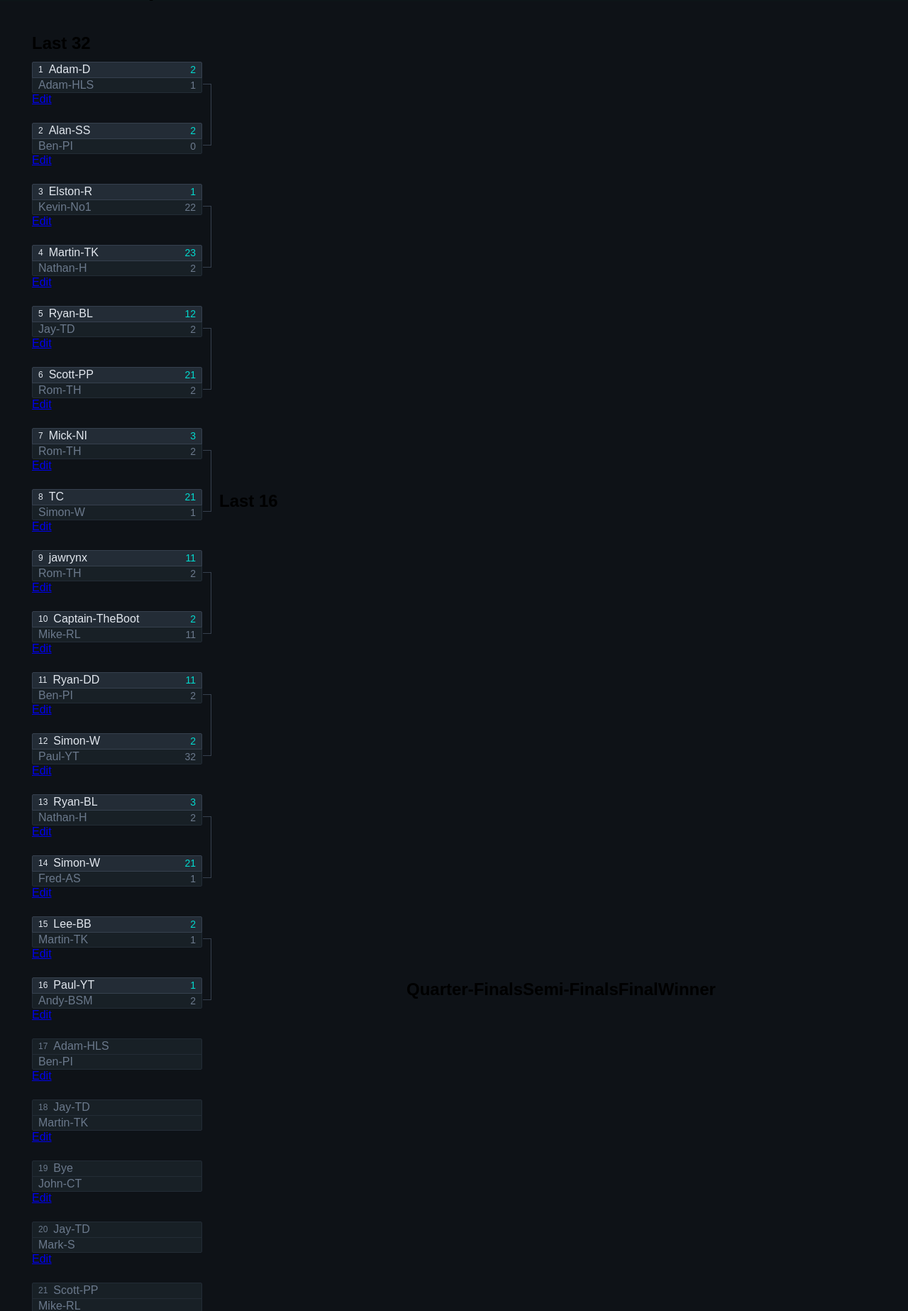
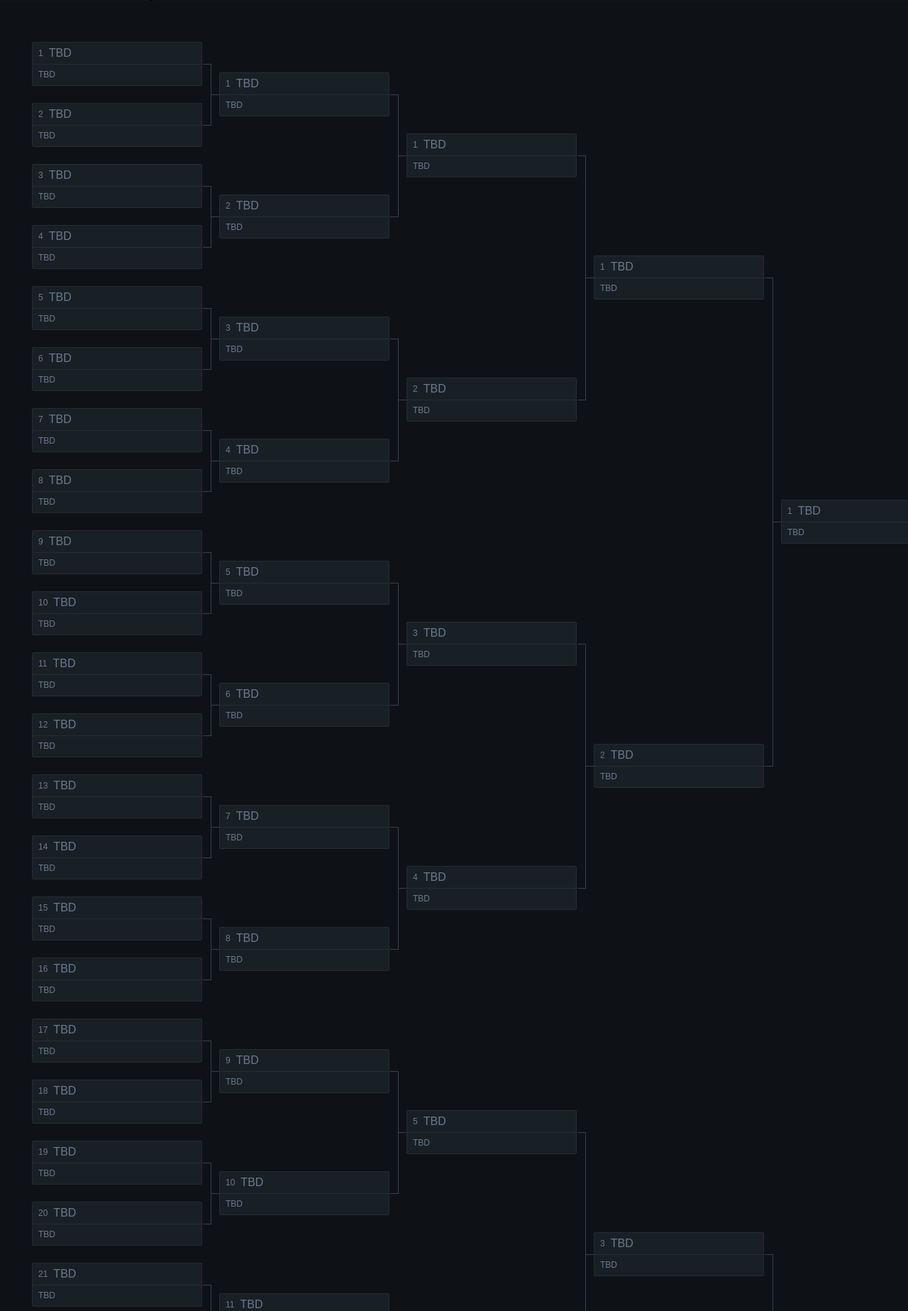
Before and after one commit to Jawrynx/ErdPL, a Django app: a page that uses tournaments/templates/tournaments/tournament.html in a window 1280 px wide. Shown: the part 115-1962 px from the top of the page at 71% size. Run offline with Django 5.2, Linux system fonts and the light colour scheme; data comes from the database, SQL or seed files in the repository; both versions use the stored data as it was after the commit; some libraries are stand-ins or nearby versions.

Commit message:
Added Full Tournament Grid with Placeholders

```diff
--- a/static/css/style.css
+++ b/static/css/style.css
@@ -1665,7 +1665,7 @@ div.match-images {
 /* Tournaments */
 
 .theme {
-    height: 100%;
+    height: 200%;
     width: 100%;
     position: absolute;
 }
@@ -1761,7 +1761,7 @@ div.match-images {
     left: -12px;
 }
 
-.match:nth-child(odd) .match-lines .line.two {
+.match:nth-child(even) .match-lines .line.two {
     transform: translate(0, -100%);
 }
 
@@ -1786,11 +1786,11 @@ div.match-images {
 }
 
 .column:nth-child(4) .match-lines .line.two {
-    height: 262px;
+    height: 345px;
 }
 
 .column:nth-child(5) .match-lines .line.two {
-    height: 349px;
+    height: 699px;
 }
 
 .disable-image .image,
@@ -1824,6 +1824,8 @@ div.match-images {
 .theme-dark {
     background: #0e1217;
     border-color: #040607;
+    overflow-x: auto;
+    min-height: 100%;
 }
 
 .theme-dark .match-lines .line {
@@ -1858,13 +1860,6 @@ div.match-images {
     font-size: 14px;
 }
 
-.last-16.match:last-child.match-lines.line.two {
-    height: 44px;
-    transform: none;
-}
-.match:nth-child(even):not(:first-child):not(:last-child).match-lines.line.two {
-    transform: translate(0, -100%);
-}
 
 
 
--- a/tournaments/templates/tournaments/tournament.html
+++ b/tournaments/templates/tournaments/tournament.html
@@ -10,29 +10,14 @@
     <div class="theme theme-dark">
         <div class="bracket disable-image">
             <div class="column last-32">
-                <h2>Last 32</h2>
-                {% for game in rounds.last_32 %}
-                    <div class="match last-32-match {% if game.winner and game.winner == game.player1 %}winner-top{% elif game.winner and game.winner == game.player2 %}winner-bottom{% endif %}" data-match-id="{{ game.id }}">
+                {% for i in 'xxxxxxxxxxxxxxxxxxxxxxxxxxxxxxxx' %} {## 32 matches #}
+                    <div class="match last-32-match" data-match-id="">
                         <div class="match-top team">
-                            <span class="seed">{{ forloop.counter }}</span> <span class="name">{{ game.player1.username }}</span>
-                            {% if game.winner %}
-                                <span class="score">{{ game.score1 }}</span>
-                            {% endif %}
+                            <span class="seed">{{ forloop.counter }}</span> <span class="name">TBD</span>
                         </div>
                         <div class="match-bottom team">
-                            <span class="name">
-                                {% if game.player2 %}
-                                    {{ game.player2.username }}
-                                {% else %}
-                                    TBD
-                                {% endif %}
-                            </span>
-                            {% if game.winner %}
-                                <span class="score">{{ game.score2 }}</span>
-                            {% endif %}
+                            <span class="seed">TBD</span>
                         </div>
-                        <a href="{% url 'tournaments:update_match_view' tournament_name=tournament.name match_id=game.id %}">Edit</a>
-                        {% if game.winner %}
                         <div class="match-lines">
                             <div class="line one"></div>
                             <div class="line two"></div>
@@ -40,34 +25,18 @@
                         <div class="match-lines alt">
                             <div class="line one"></div>
                         </div>
-                        {% endif %}
                     </div>
                 {% endfor %}
             </div>
             <div class="column last-16">
-                <h2>Last 16</h2>
-                {% for game in rounds.last_16 %}
-                    <div class="match last-16-match {% if game.winner and game.winner == game.player1 %}winner-top{% elif game.winner and game.winner == game.player2 %}winner-bottom{% endif %}" data-match-id="{{ game.id }}">
+                {% for i in 'xxxxxxxxxxxxxxxx' %} {## 16 matches #}
+                    <div class="match last-16-match" data-match-id="">
                         <div class="match-top team">
-                            <span class="seed">{{ forloop.counter }}</span> <span class="name">{{ game.player1.username }}</span>
-                            {% if game.winner %}
-                                <span class="score">{{ game.score1 }}</span>
-                            {% endif %}
+                            <span class="seed">{{ forloop.counter }}</span> <span class="name">TBD</span>
                         </div>
                         <div class="match-bottom team">
-                            <span class="seed">
-                                {% if game.player2 %}
-                                    {{ game.player2.username }}
-                                {% else %}
-                                    TBD
-                                {% endif %}
-                            </span>
-                            {% if game.winner %}
-                                <span class="score">{{ game.score2 }}</span>
-                            {% endif %}
+                            <span class="seed">TBD</span>
                         </div>
-                        <a href="{% url 'tournaments:update_match_view' tournament_name=tournament.name match_id=game.id %}">Edit</a>
-                        {% if game.winner %}
                         <div class="match-lines">
                             <div class="line one"></div>
                             <div class="line two"></div>
@@ -75,34 +44,18 @@
                         <div class="match-lines alt">
                             <div class="line one"></div>
                         </div>
-                        {% endif %}
                     </div>
                 {% endfor %}
             </div>
             <div class="column quarters">
-                <h2>Quarter-Finals</h2>
-                {% for game in rounds.quarters %}
-                    <div class="match quarter-match {% if game.winner and game.winner == game.player1 %}winner-top{% elif game.winner and game.winner == game.player2 %}winner-bottom{% endif %}" data-match-id="{{ game.id }}">
+                {% for i in 'xxxxxxxx' %} {## 8 matches #}
+                    <div class="match quarter-match" data-match-id="">
                         <div class="match-top team">
-                            <span class="seed">{{ forloop.counter }}</span> <span class="name">{{ game.player1.username }}</span>
-                            {% if game.winner %}
-                                <span class="score">{{ game.score1 }}</span>
-                            {% endif %}
+                            <span class="seed">{{ forloop.counter }}</span> <span class="name">TBD</span>
                         </div>
                         <div class="match-bottom team">
-                            <span class="seed">
-                                {% if game.player2 %}
-                                    {{ game.player2.username }}
-                                {% else %}
-                                    TBD
-                                {% endif %}
-                            </span>
-                            {% if game.winner %}
-                                <span class="score">{{ game.score2 }}</span>
-                            {% endif %}
+                            <span class="seed">TBD</span>
                         </div>
-                        <a href="{% url 'tournaments:update_match_view' tournament_name=tournament.name match_id=game.id %}">Edit</a>
-                        {% if game.winner %}
                         <div class="match-lines">
                             <div class="line one"></div>
                             <div class="line two"></div>
@@ -110,34 +63,18 @@
                         <div class="match-lines alt">
                             <div class="line one"></div>
                         </div>
-                        {% endif %}
                     </div>
                 {% endfor %}
             </div>
             <div class="column semis">
-                <h2>Semi-Finals</h2>
-                {% for game in rounds.semis %}
-                    <div class="match semi-match {% if game.winner and game.winner == game.player1 %}winner-top{% elif game.winner and game.winner == game.player2 %}winner-bottom{% endif %}" data-match-id="{{ game.id }}">
+                {% for i in 'xxxx' %} {## 4 matches #}
+                    <div class="match semi-match" data-match-id="">
                         <div class="match-top team">
-                            <span class="seed">{{ forloop.counter }}</span> <span class="name">{{ game.player1.username }}</span>
-                            {% if game.winner %}
-                                <span class="score">{{ game.score1 }}</span>
-                            {% endif %}
+                            <span class="seed">{{ forloop.counter }}</span> <span class="name">TBD</span>
                         </div>
                         <div class="match-bottom team">
-                            <span class="seed">
-                                {% if game.player2 %}
-                                    {{ game.player2.username }}
-                                {% else %}
-                                    TBD
-                                {% endif %}
-                            </span>
-                            {% if game.winner %}
-                                <span class="score">{{ game.score2 }}</span>
-                            {% endif %}
+                            <span class="seed">TBD</span>
                         </div>
-                        <a href="{% url 'tournaments:update_match_view' tournament_name=tournament.name match_id=game.id %}">Edit</a>
-                        {% if game.winner %}
                         <div class="match-lines">
                             <div class="line one"></div>
                             <div class="line two"></div>
@@ -145,34 +82,18 @@
                         <div class="match-lines alt">
                             <div class="line one"></div>
                         </div>
-                        {% endif %}
                     </div>
                 {% endfor %}
             </div>
             <div class="column finals">
-                <h2>Final</h2>
-                {% for game in rounds.final %}
-                    <div class="match final-match {% if game.winner and game.winner == game.player1 %}winner-top{% elif game.winner and game.winner == game.player2 %}winner-bottom{% endif %}" data-match-id="{{ game.id }}">
+                {% for i in 'xx' %} {## 2 matches #}
+                    <div class="match final-match" data-match-id="">
                         <div class="match-top team">
-                            <span class="seed">{{ forloop.counter }}</span> <span class="name">{{ game.player1.username }}</span>
-                            {% if game.winner %}
-                                <span class="score">{{ game.score1 }}</span>
-                            {% endif %}
+                            <span class="seed">{{ forloop.counter }}</span> <span class="name">TBD</span>
                         </div>
                         <div class="match-bottom team">
-                            <span class="seed">
-                                {% if game.player2 %}
-                                    {{ game.player2.username }}
-                                {% else %}
-                                    TBD
-                                {% endif %}
-                            </span>
-                            {% if game.winner %}
-                                <span class="score">{{ game.score2 }}</span>
-                            {% endif %}
+                            <span class="seed">TBD</span>
                         </div>
-                        <a href="{% url 'tournaments:update_match_view' tournament_name=tournament.name match_id=game.id %}">Edit</a>
-                        {% if game.winner %}
                         <div class="match-lines">
                             <div class="line one"></div>
                             <div class="line two"></div>
@@ -180,15 +101,11 @@
                         <div class="match-lines alt">
                             <div class="line one"></div>
                         </div>
-                        {% endif %}
                     </div>
                 {% endfor %}
             </div>
             <div class="column winner">
-                <h2>Winner</h2>
-                {% if rounds.final.0.winner %}
-                <div class="winner-name">{{ rounds.final.0.winner.username }}</div>
-                {% endif %}
+                <div class="winner-name">TBD</div> {## Placeholder for the winner #}
             </div>
         </div>
     </div>
--- a/tournaments/views.py
+++ b/tournaments/views.py
@@ -1,7 +1,6 @@
 from django.http import JsonResponse
 from django.shortcuts import render, get_object_or_404, redirect
 from.models import Tournament, CupGame
-from users.models import CustomUser
 from django.contrib.auth.decorators import login_required
 from django.contrib.auth import get_user_model
 
@@ -35,6 +34,18 @@ def update_match_view(request, tournament_name, match_id):
         game.score1 = score1
         game.score2 = score2
         game.save()
+
+        next_round_number = game.round_number + 1
+
+        next_round_match, created = CupGame.objects.get_or_create(
+            tournament=game.tournament,
+            round_number=next_round_number,
+            defaults={'player1': winner}
+        )
+
+        if not created:
+            next_round_match.player2 = winner
+            next_round_match.save()
 
         # Redirect back to the tournament page
         return redirect('tournaments:tournament_view', tournament_name=tournament_name)
```
Also changed, not shown: db.sqlite3. Lines whose indentation alone changed are shown as unchanged.
